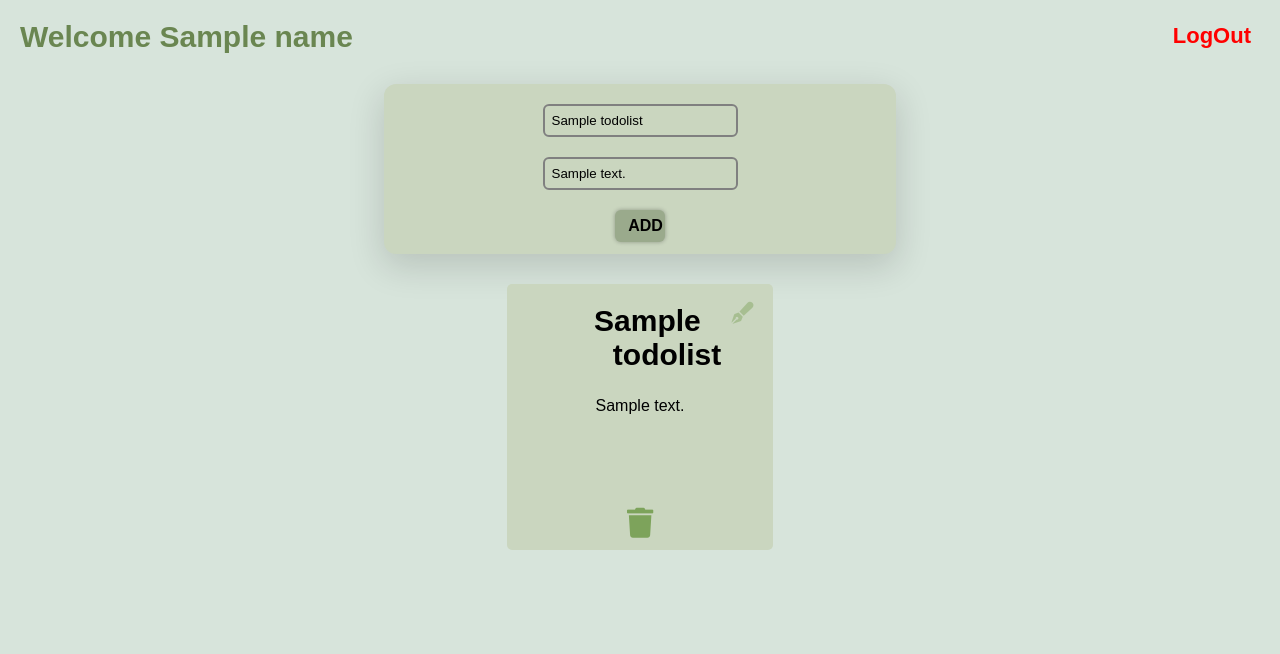
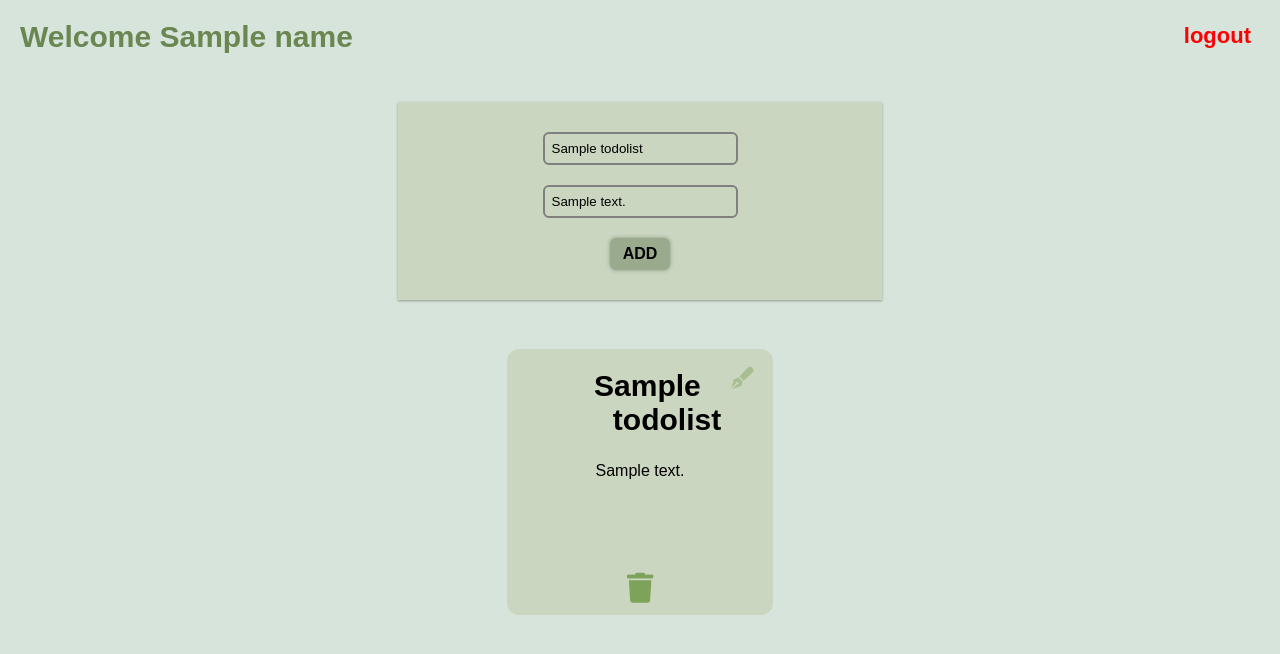
Before and after one commit to ankitpakhale/todolist, a Django app: template todoapp/templates/dashboard.html in a window 1280 px wide. Shown: the top 654 px of the page. Run offline with Django 4.2, Linux system fonts and the light colour scheme; tables that the repository leaves empty hold one stand-in row (values such as "Sample post"); the template is opened without the code that fills it: values that come from a table or form of the project are taken from there, most other values are stand-ins (such as "Sample title", 1, 10 or a date in 2020).

Commit message:
Major design commit

```diff
--- a/todoapp/templates/dashboard.html
+++ b/todoapp/templates/dashboard.html
@@ -48,7 +48,7 @@
             margin: 10px;
             padding: 5px;
             text-align: center;
-            border-radius: 5px;
+            border-radius: 12px;
             transition: all 0.5s ease;
         }
 
@@ -69,7 +69,8 @@
             padding: 10px;
             margin: 5px auto;
         }
-        .card a{
+
+        .card a {
             text-decoration: none;
             color: #000;
             /* float: right; */
@@ -102,7 +103,7 @@
             padding: 7px 13px;
             margin: 10px 5px;
             display: block;
-            width: 10%;
+            width: auto;
             font-size: 16px;
             font-weight: 550;
             transition: all 0.5s ease;
@@ -124,7 +125,7 @@
             font-size: 30px;
             margin: 0;
             padding: 0;
-            color: #6a8651;
+            color: #6A8651;;
         }
 
         .head .logout {
@@ -172,6 +173,44 @@
             transition: all 0.5s ease;
             opacity: 1;
         }
+
+        .blank {
+            text-align: center;
+            /* margin: 8% 5px; */
+            color: #6A8651;;
+            font-size: 20px;
+        }
+
+        .box {
+            background: #CAD6BF;
+            margin: auto;
+            margin-top: 3%;
+            margin-bottom: 3%;
+            max-width: 30%;
+            padding: 20px 50px;
+            box-shadow: 0 1px 3px rgba(0, 0, 0, 0.12), 0 1px 2px rgba(0, 0, 0, 0.24);
+            transition: all 0.3s cubic-bezier(.25, .8, .25, 1);
+        }
+
+        .box:hover {
+            border-top-left-radius: 10px;
+            border-bottom-left-radius: 10px;
+            animation-name: example;
+            animation-duration: 0.25s;
+            border-left: 8px solid transparent;
+            box-shadow: 0 14px 28px rgba(0, 0, 0, 0.25), 0 10px 10px rgba(0, 0, 0, 0.22);
+        }
+
+        textarea {
+            background: transparent !important;
+            width: 80%;
+            margin: 10px 5px;
+            border: 2px solid gray;
+            background: transparent;
+            border-radius: 6px;
+            padding: 7px;
+
+        }
     </style>
 </head>
 
@@ -184,27 +223,29 @@
             </h6>
             {% endif %}
             <a href="{% url 'LOGOUT' %}" class="logout" style="padding: 5px 3px;">
-                LogOut
+                logout
             </a>
         </div>
 
-        <div class="main">
+        <div class="box">
             <form method="POST">
                 {% csrf_token %}
                 <div class="insideBox">
                     <input required name="title" class="field" type="text" placeholder="Title" value="{{az.title}}">
-                    <input required name="description" class="field" type="text" name="text"
-                        placeholder="Enter your note here" value="{{az.description}}">
+                    <input required name="description" class="field" type="text" name="text" placeholder="Enter your description here" value="{{az.description}}">
+                    <!-- <textarea required name="description" class="field" type="text" name="text" placeholder="Enter your description here" value="{{az.description}}"></textarea> -->
+
                     <input class="type-2" type="submit" value="ADD">
                 </div>
             </form>
         </div>
 
 
+        {% if card %}
         <div class="fields">
             {% for i in card %}
             <div class="card">
-                <a  href="{% url 'update-card' i.id %}" alt="edit"><i class="fa fa-solid fa-pen-fancy"
+                <a href="{% url 'update-card' i.id %}" alt="edit"><i class="fa fa-solid fa-pen-fancy"
                         aria-hidden="true"></i>
                     <h5>{{i.title}}</h5>
                     <p>{{i.description}}</p>
@@ -215,6 +256,15 @@
             {% endfor %}
         </div>
 
+        {% else %}
+
+        <!-- <h3 class="blank">Sorry, you don't have any card in your Dashboard</h3> -->
+        <div class="box">
+            <h1 class="blank">Sorry, you don't have any card in your Dashboard</h1>
+        </div>
+
+        {% endif %}
+
     </div>
 </body>
 
--- a/todoapp/templates/login.html
+++ b/todoapp/templates/login.html
@@ -26,7 +26,7 @@
 
         .sign {
             padding-top: 40px;
-            color: #002153;
+            color: #6A8651;
             font-family: 'Ubuntu', sans-serif;
             font-weight: bold;
             font-size: 23px;
@@ -102,7 +102,7 @@
         a {
             text-shadow: 0px 0px 3px rgba(117, 117, 117, 0.12);
             text-decoration: none;
-            color: #002153;
+            color: #6A8651;
         }
         .col-sm-12 p{
             font-size: 12px;
--- a/todoapp/templates/signup.html
+++ b/todoapp/templates/signup.html
@@ -25,7 +25,7 @@
 
         .sign {
             padding-top: 40px;
-            color: #002153;
+            color: #6A8651;
             font-family: 'Ubuntu', sans-serif;
             font-weight: bold;
             font-size: 23px;
@@ -106,7 +106,7 @@
         a {
             text-shadow: 0px 0px 3px rgba(117, 117, 117, 0.12);
             text-decoration: none;
-            color: #002153;
+            color: #6A8651;
         }
 
         .col-sm-12 p {
@@ -127,7 +127,7 @@
         }
         .form-group h5 a{
             font-size: 19px;
-            color: #002153;
+            color: #6A8651;
         }
 
         /* @media (max-width: 600px) {
--- a/todoapp/urls.py
+++ b/todoapp/urls.py
@@ -9,7 +9,7 @@ urlpatterns = [
 
     path('logout/', views.userLogOut, name='LOGOUT'),
 
-    path('dash/', views.dashboard, name='DASHBOARD'),
+    path('', views.dashboard, name='DASHBOARD'),
 
     path('update/<int:pk>', views.updatecard, name='update-card'),
 
--- a/todoapp/views.py
+++ b/todoapp/views.py
@@ -70,7 +70,7 @@ def dashboard(request):
             db.description = description
             db.owner = user
             db.save()
-            return HttpResponseRedirect('http://127.0.0.1:8000/todo/dash/')
+            return HttpResponseRedirect('http://127.0.0.1:8000/')
 
         card = TodoList.objects.filter(owner=user)
 
--- a/todolist/urls.py
+++ b/todolist/urls.py
@@ -18,6 +18,6 @@ from django.urls import path,include
 
 urlpatterns = [
     path('admin/', admin.site.urls),
-    path('todo/',include('todoapp.urls')),
+    path('',include('todoapp.urls')),
 
 ]
```
Also changed, not shown: db.sqlite3.
